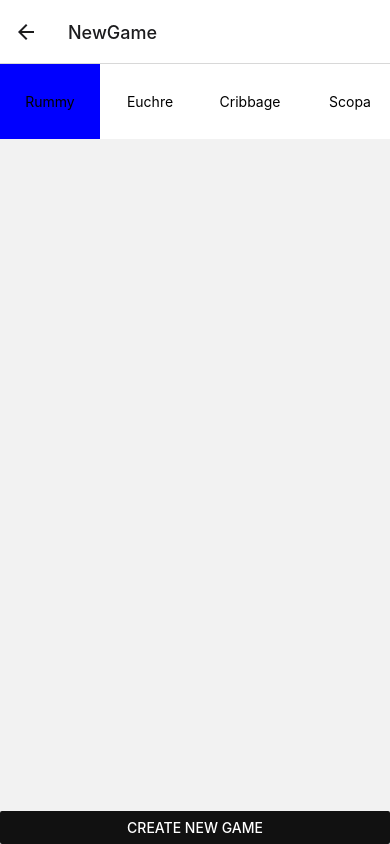
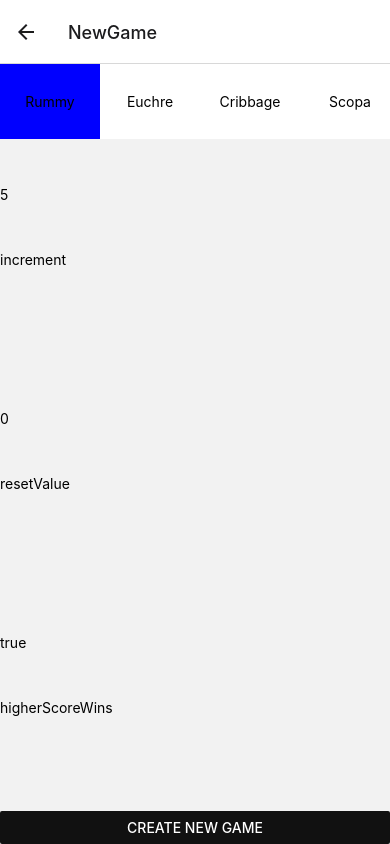
Before and after one commit to nazhot/Score_Counter, a React Native app: screen /NewGame in a window 390 px wide. Built offline with nearby package versions, Linux system fonts and the light colour scheme.

Commit message:
Display Game Settings on Click
Closes #14
Selecting each game will show its relevant settings below it. For now,
they are just InputWithLabel components, but I cannot update the values.
Need to find a way to have them all have hooks, or just need to
understand TextInput better.

```diff
--- a/components/NewGameScreen.js
+++ b/components/NewGameScreen.js
@@ -24,7 +24,19 @@ const styles = StyleSheet.create({
     },
 });
 
-function createGameSettingsComponents(game, setGame){
+const inputStyles = StyleSheet.create({
+    container: {
+        flex: 1,
+    },
+    input: {
+        flex: 1,
+    },
+    text: {
+        flex: 1,
+    }
+})
+
+function createGameNameComponents(game, setGame){
     const gameButtons = [];
     let key = 0;
     for ( const gameName in gameSettings) {
@@ -41,6 +53,25 @@ function createGameSettingsComponents(game, setGame){
     }
 
     return gameButtons;
+}
+
+function createGameSettingsComponents(game, currentGameSettings){
+    const components = [];
+    let count = 0;
+    for ( const settingName in currentGameSettings ) {
+        let settingValue = currentGameSettings[settingName];
+        components.push(
+            <InputWithLabel
+                label={settingName}
+                text={settingValue}
+                onTextChange={(text) => settingValue = text}
+                key={count}
+                styles={inputStyles}
+            />
+        );
+        count++;
+    }
+    return components;
 }
 
 
@@ -86,12 +117,12 @@ const NewGameScreen = ( { navigation, routes } ) => {
                 style={styles.topPanel}
                 horizontal={true}
             >
-                {createGameSettingsComponents(game, setGame)}
+                {createGameNameComponents(game, setGame)}
             </ScrollView>
             <View
                 style={styles.settingsPanel}
             >
-
+                {createGameSettingsComponents(game, currentGameSettings)}
             </View>
             <Button
                 title="Create New Game"
```
